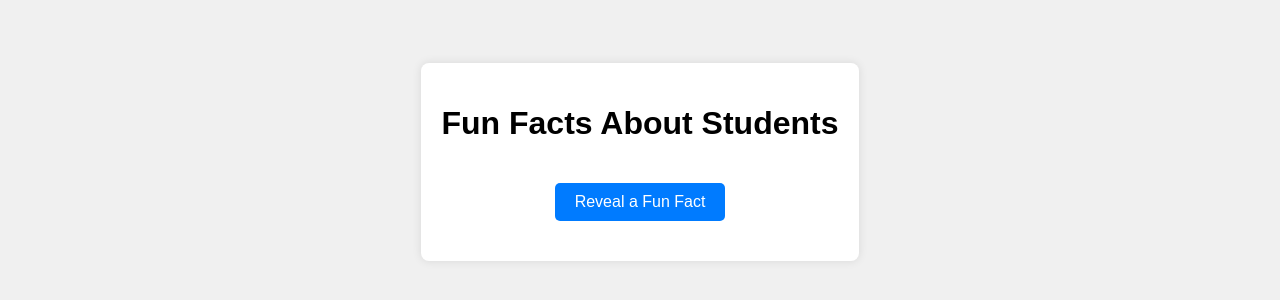
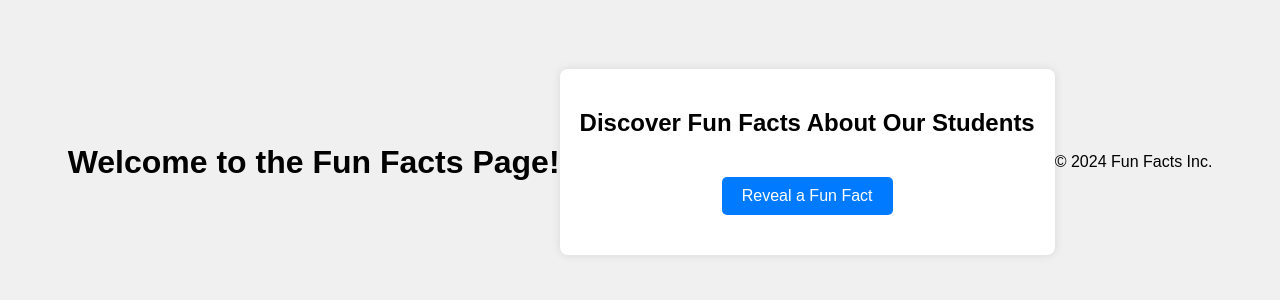
Before and after one commit to Abhay809/GenAI_workshop, a plain HTML site: page index.html in a window 1280 px wide. Shown: the part 238-538 px from the top of the page. Drawn offline with Linux system fonts and the light colour scheme.

Commit message:
Update index.html

```diff
--- a/index.html
+++ b/index.html
@@ -7,11 +7,17 @@
     <link rel="stylesheet" href="styles.css">
 </head>
 <body>
-    <div class="container">
-        <h1>Fun Facts About Students</h1>
+    <header>
+        <h1>Welcome to the Fun Facts Page!</h1>
+    </header>
+    <main class="container">
+        <h2>Discover Fun Facts About Our Students</h2>
         <button id="revealFactButton">Reveal a Fun Fact</button>
         <p id="funFact"></p>
-    </div>
+    </main>
+    <footer>
+        <p>&copy; 2024 Fun Facts Inc.</p>
+    </footer>
     <script src="script.js"></script>
 </body>
 </html>
```
